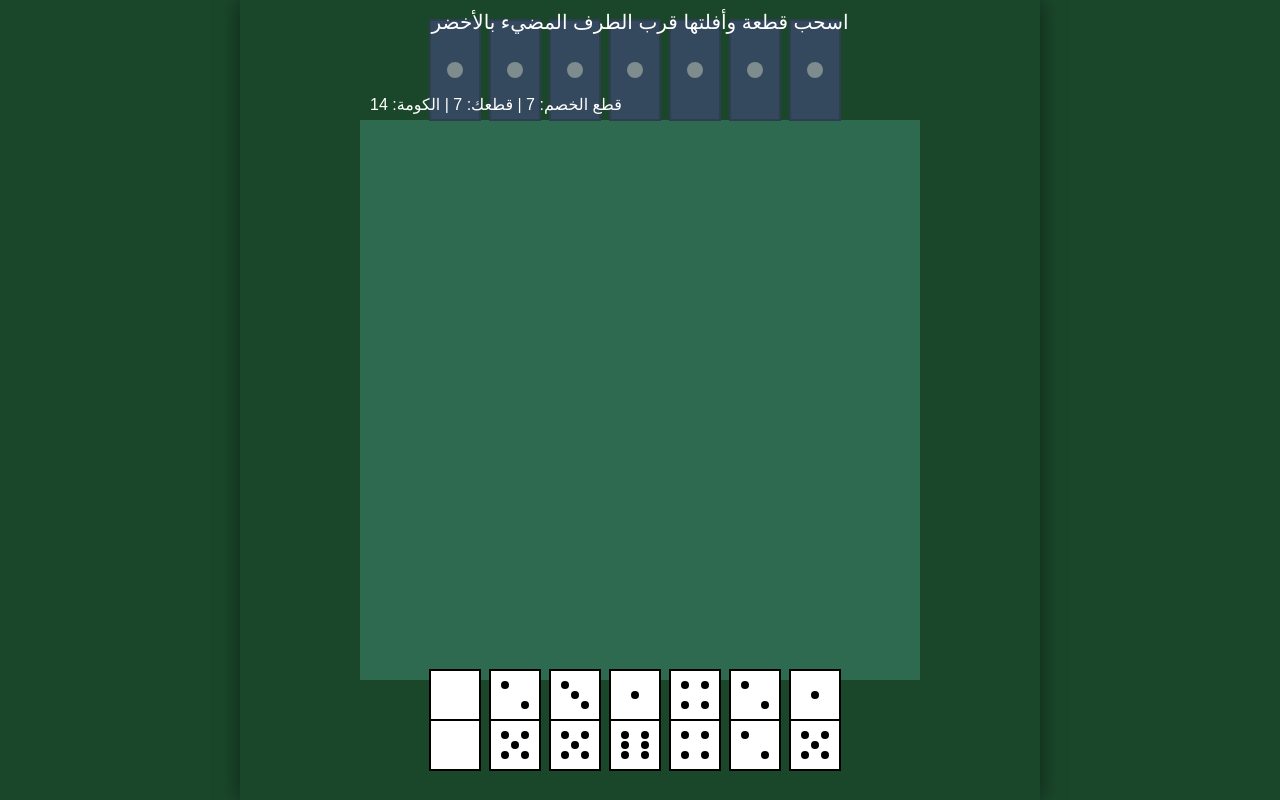
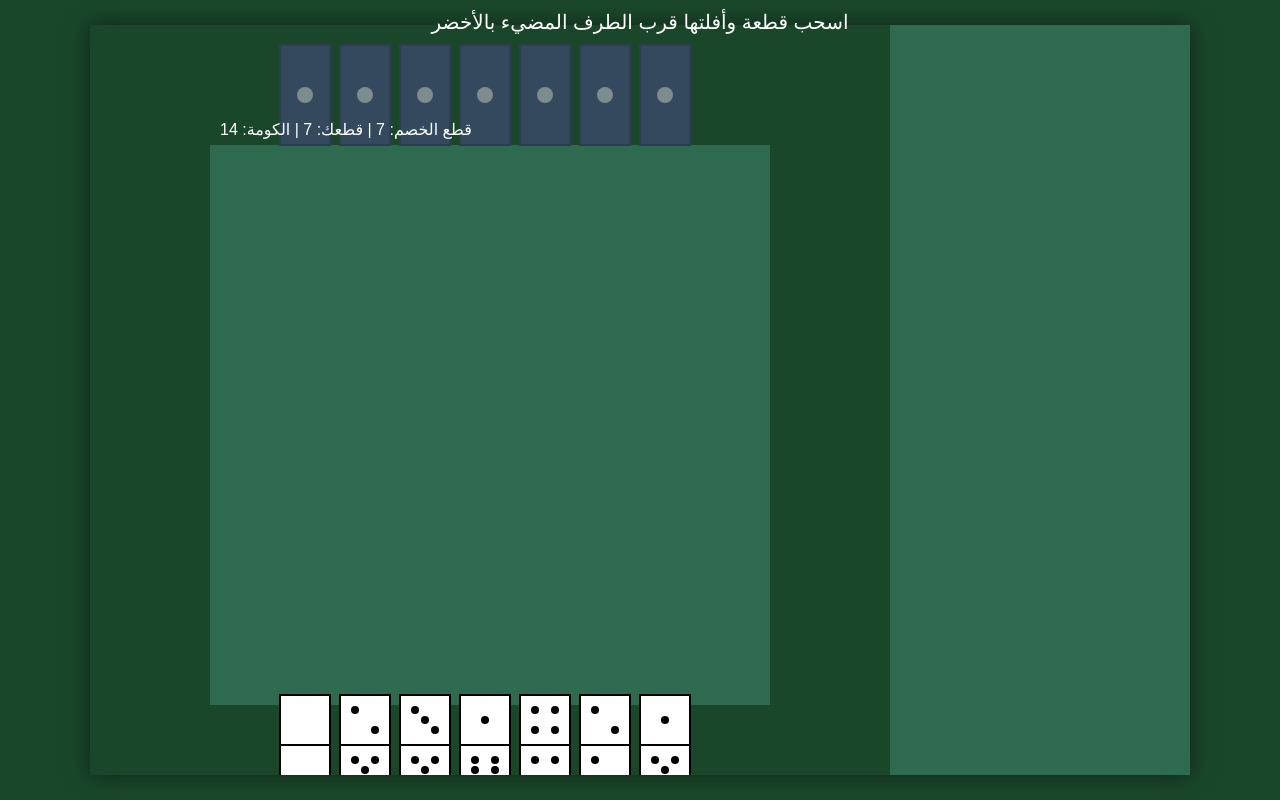
Before and after one commit to Almnjshy/glm, a website built with Vite: page index.html in a window 1280 px wide. Built offline with nearby package versions, Linux system fonts and the light colour scheme.

Commit message:
Update index.html

```diff
--- a/index.html
+++ b/index.html
@@ -12,7 +12,7 @@
 </head>
 <body>
   <div id="info">دور اللاعب</div>
-  <canvas id="gameCanvas" width="800" height="800"></canvas>
+  <canvas id="gameCanvas" width="1100" height="750"></canvas>
   <script type="module" src="/src/main.ts"></script>
 </body>
 </html>
```
